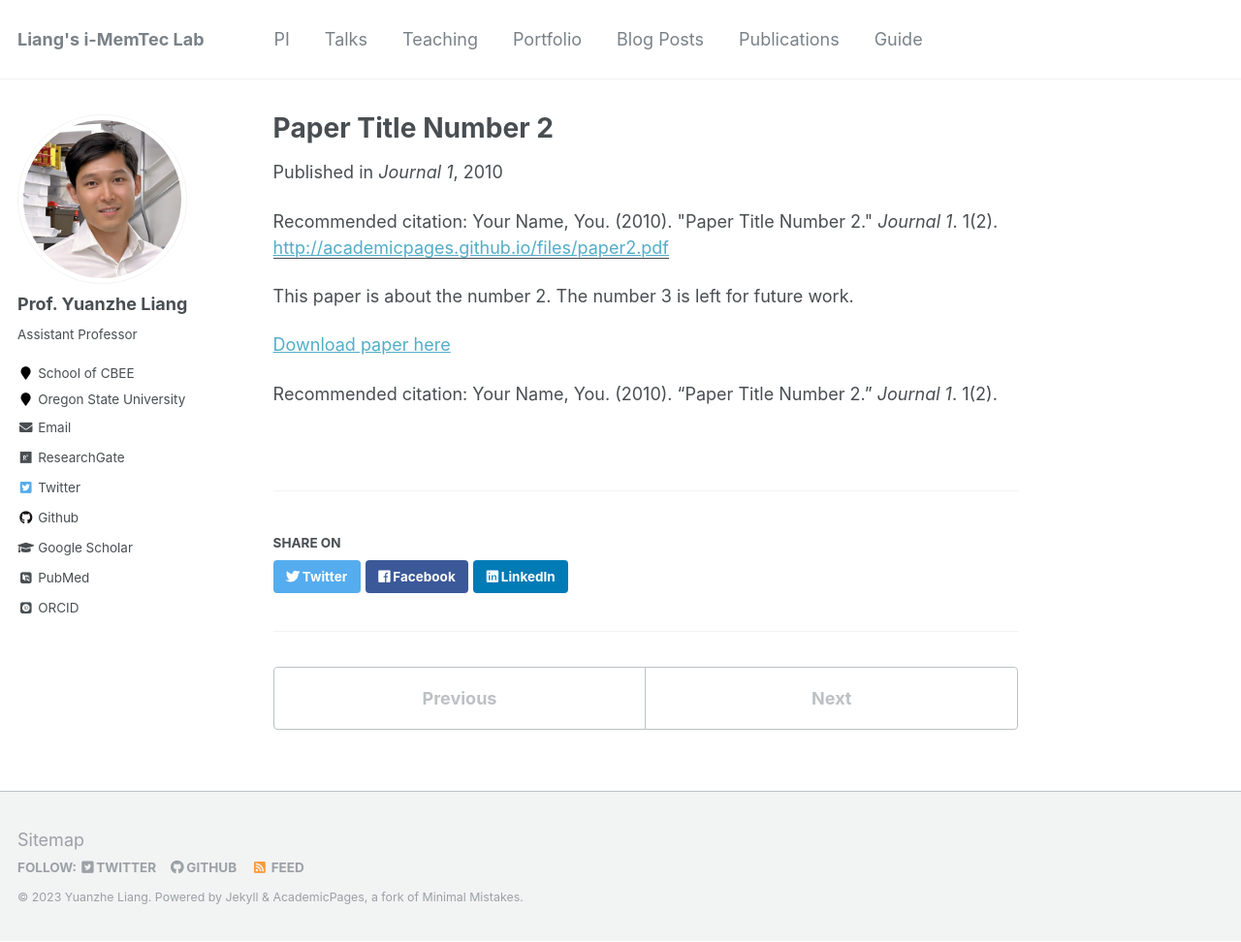
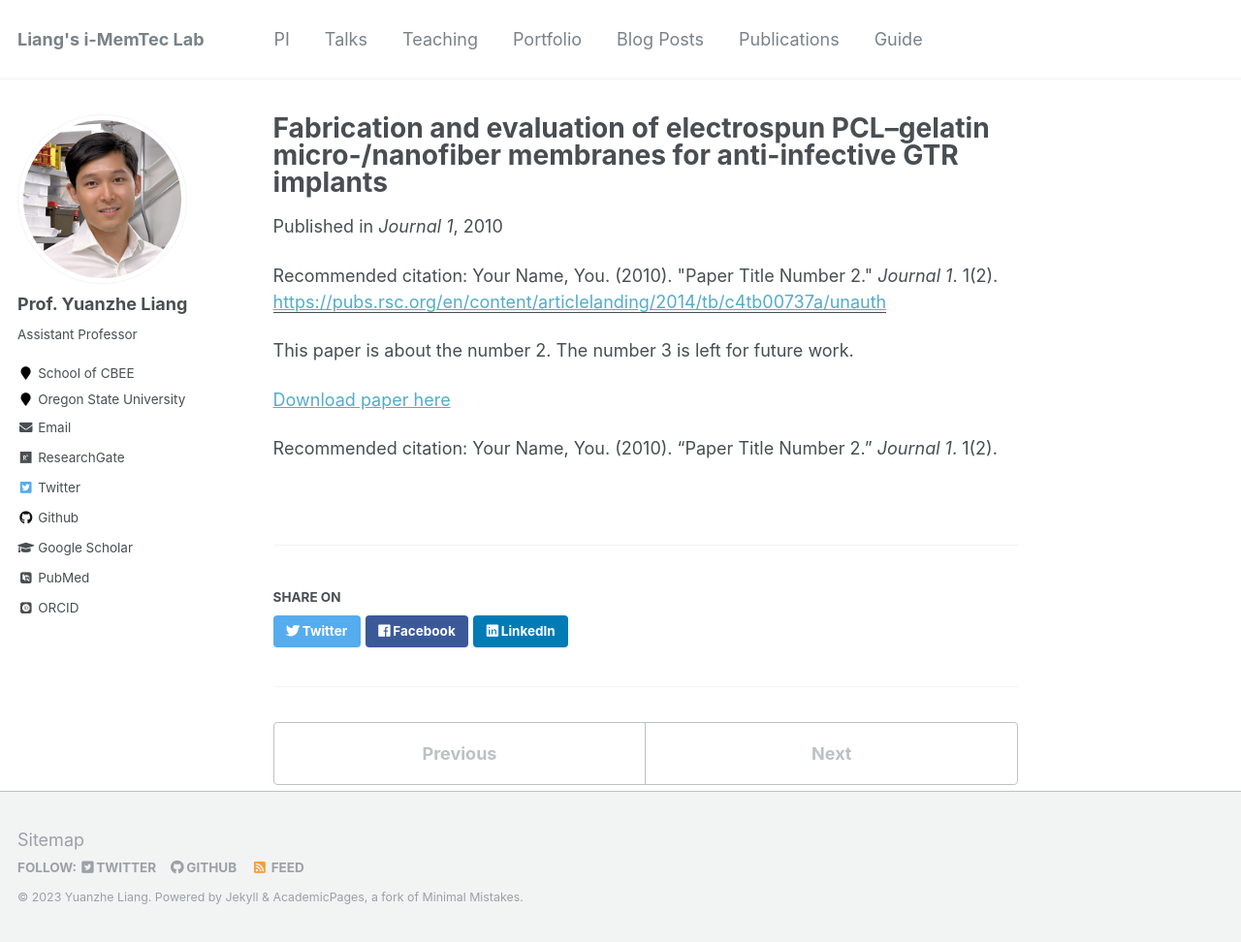
Before and after one commit to yuanzheliang/yuanzheliang.github.io, a Jekyll site: the page built from _publications/2010-10-01-paper-title-number-2.md, in a window 1280 px wide and 972 px high. Shown: the whole window at 97% size. Built offline with Jekyll 4.4.1, drawn with Linux system fonts in a browser that asks for light colours; some web fonts are replaced.

Commit message:
Update 2010-10-01-paper-title-number-2.md

```diff
--- a/_publications/2010-10-01-paper-title-number-2.md
+++ b/_publications/2010-10-01-paper-title-number-2.md
@@ -1,11 +1,11 @@
 ---
-title: "Paper Title Number 2"
+title: "Fabrication and evaluation of electrospun PCL–gelatin micro-/nanofiber membranes for anti-infective GTR implants"
 collection: publications
 permalink: /publication/2010-10-01-paper-title-number-2
 excerpt: 'This paper is about the number 2. The number 3 is left for future work.'
 date: 2010-10-01
 venue: 'Journal 1'
-paperurl: 'http://academicpages.github.io/files/paper2.pdf'
+paperurl: 'https://pubs.rsc.org/en/content/articlelanding/2014/tb/c4tb00737a/unauth'
 citation: 'Your Name, You. (2010). &quot;Paper Title Number 2.&quot; <i>Journal 1</i>. 1(2).'
 ---
 This paper is about the number 2. The number 3 is left for future work.
```
